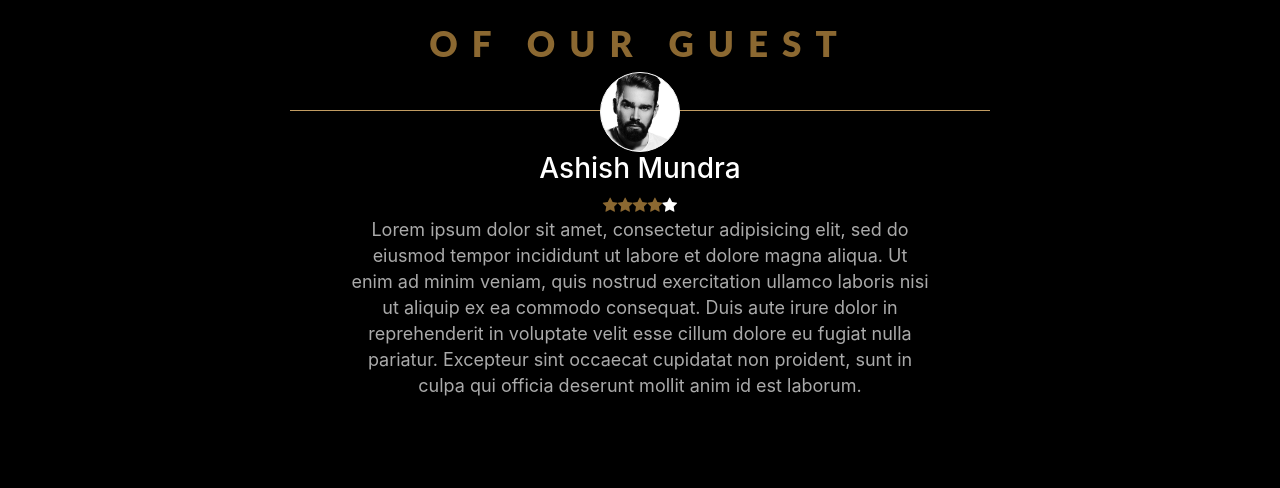
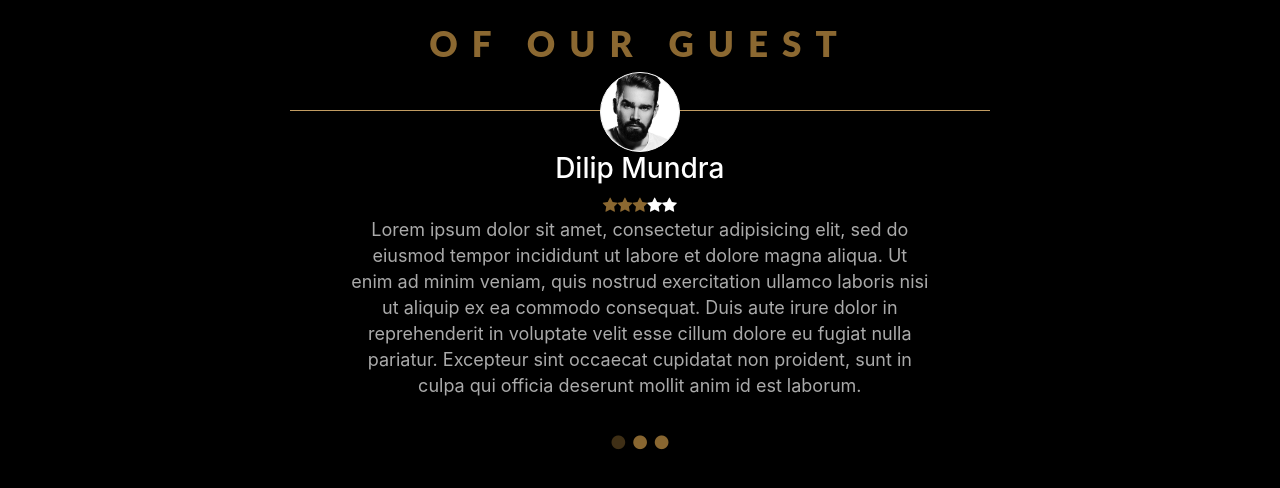
Before and after one commit to gauravprwl14/sipngossip, an Angular app: page / in a window 1280 px wide. Shown: the part 2614-3102 px from the top of the page. Built offline with nearby package versions, Linux system fonts and the light colour scheme.

Commit message:
added review component with sliding testimonial

```diff
--- a/src/app/app.module.ts
+++ b/src/app/app.module.ts
@@ -9,6 +9,7 @@ import { LoaderComponent } from './loader/loader.component';
 import { MenuComponent } from './menu/menu.component';
 import { GalleryComponent } from './gallery/gallery.component';
 import { ReviewComponent } from './review/review.component';
+import { TestimonialComponent } from './testimonial/testimonial.component';
 
 @NgModule({
   declarations: [
@@ -19,7 +20,8 @@ import { ReviewComponent } from './review/review.component';
     LoaderComponent,
     MenuComponent,
     GalleryComponent,
-    ReviewComponent
+    ReviewComponent,
+    TestimonialComponent
   ],
   imports: [
     BrowserModule
--- a/src/app/review/review.component.html
+++ b/src/app/review/review.component.html
@@ -15,38 +15,22 @@
             <i class="fa fa-star" aria-hidden="true"></i>
           </div> -->
           <div class="testimonials-slider text-center text-white">
-            <div class="swiper-wrapper" [ngClass]="{
+            <!-- <div class="swiper-wrapper" [ngClass]="{
               'testimonials-slide-one': 1===activeSliderIndex,
               'testimonials-slide-two': 2===activeSliderIndex,
               'testimonials-slide-three': 3===activeSliderIndex
-             }">
+             }"> -->
+            <div class="swiper-wrapper">
+
+              <!-- <app-testimonial *ngFor="let userObj of userReviewArray" [userImgPath]="userObj.userImgPath" [userRating]="userObj.userRating"
+                [userName]="userObj.userName" [userReview]="userObj.userReview">
+              </app-testimonial> -->
+
               <div class="swiper-slide">
                 <div class="testimonials-container shadow">
                   <img src="assets/images/reviews/user.png" alt="user avatar" />
                   <h3>
                     Ashish Mundra
-                  </h3>
-                  <span>
-                    <i class="fa fa-star text-color-theme" aria-hidden="true"></i>
-                    <i class="fa fa-star text-color-theme" aria-hidden="true"></i>
-                    <i class="fa fa-star text-color-theme" aria-hidden="true"></i>
-                    <i class="fa fa-star text-color-theme" aria-hidden="true"></i>
-                    <i class="fa fa-star" aria-hidden="true"></i>
-                  </span>
-                  <P class="review-by-user-body">
-                    Lorem ipsum dolor sit amet, consectetur adipisicing elit, sed do eiusmod tempor incididunt ut labore et dolore magna aliqua.
-                    Ut enim ad minim veniam, quis nostrud exercitation ullamco laboris nisi ut aliquip ex ea commodo consequat.
-                    Duis aute irure dolor in reprehenderit in voluptate velit esse cillum dolore eu fugiat nulla pariatur.
-                    Excepteur sint occaecat cupidatat non proident, sunt in culpa qui officia deserunt mollit anim id est
-                    laborum.
-                  </P>
-                </div>
-              </div>
-              <div class="swiper-slide">
-                <div class="testimonials-container shadow">
-                  <img src="assets/images/reviews/user.png" alt="user avatar" />
-                  <h3>
-                    Ashish Mundraaaa
                   </h3>
                   <span>
                     <i class="fa fa-star text-color-theme" aria-hidden="true"></i>
@@ -64,6 +48,64 @@
                   </P>
                 </div>
               </div>
+
+              <div class="swiper-slide">
+                <div class="testimonials-container shadow">
+                  <img src="assets/images/reviews/user.png" alt="user avatar" />
+                  <h3>
+                    Dilip Mundra
+                  </h3>
+                  <span>
+                    <i class="fa fa-star text-color-theme" aria-hidden="true"></i>
+                    <i class="fa fa-star text-color-theme" aria-hidden="true"></i>
+                    <i class="fa fa-star text-color-theme" aria-hidden="true"></i>
+                    <i class="fa fa-star " aria-hidden="true"></i>
+                    <i class="fa fa-star" aria-hidden="true"></i>
+                  </span>
+                  <P class="review-by-user-body">
+                    Lorem ipsum dolor sit amet, consectetur adipisicing elit, sed do eiusmod tempor incididunt ut labore et dolore magna aliqua.
+                    Ut enim ad minim veniam, quis nostrud exercitation ullamco laboris nisi ut aliquip ex ea commodo consequat.
+                    Duis aute irure dolor in reprehenderit in voluptate velit esse cillum dolore eu fugiat nulla pariatur.
+                    Excepteur sint occaecat cupidatat non proident, sunt in culpa qui officia deserunt mollit anim id est
+                    laborum.
+                  </P>
+                </div>
+              </div>
+
+              <div class="swiper-slide">
+                <div class="testimonials-container shadow">
+                  <img src="assets/images/reviews/user.png" alt="user avatar" />
+                  <h3>
+                    Sushant Mundra
+                  </h3>
+                  <span>
+                    <i class="fa fa-star text-color-theme" aria-hidden="true"></i>
+                    <i class="fa fa-star text-color-theme" aria-hidden="true"></i>
+                    <i class="fa fa-star text-color-theme" aria-hidden="true"></i>
+                    <i class="fa fa-star " aria-hidden="true"></i>
+                    <i class="fa fa-star" aria-hidden="true"></i>
+                  </span>
+                  <P class="review-by-user-body">
+                    Lorem ipsum dolor sit amet, consectetur adipisicing elit, sed do eiusmod tempor incididunt ut labore et dolore magna aliqua.
+                    Ut enim ad minim veniam, quis nostrud exercitation ullamco laboris nisi ut aliquip ex ea commodo consequat.
+                    Duis aute irure dolor in reprehenderit in voluptate velit esse cillum dolore eu fugiat nulla pariatur.
+                    Excepteur sint occaecat cupidatat non proident, sunt in culpa qui officia deserunt mollit anim id est
+                    laborum.
+                  </P>
+                </div>
+              </div>
+
+            </div>
+
+
+
+
+            <div>
+              <span class="slider-icon-container">
+                <i class="fa fa-circle active-slider" aria-hidden="true"></i>
+                <i class="fa fa-circle text-color-theme" aria-hidden="true"></i>
+                <i class="fa fa-circle text-color-theme" aria-hidden="true"></i>
+              </span>
             </div>
           </div>
         </div>
--- a/src/app/review/review.component.scss
+++ b/src/app/review/review.component.scss
@@ -61,17 +61,18 @@ section {
 
 .swiper-wrapper {
   position: relative;
-  width: 100%;
+  width: 300%;
   height: 100%;
   z-index: 1;
   display: flex;
   transition-property: transform;
   box-sizing: content-box;
+  animation: sliderEffect 14s infinite;
 }
 
 .swiper-slide {
   flex-shrink: 0;
-  width: 100%;
+  width: 33.33%;
   height: 100%;
   position: relative;
 }
@@ -83,16 +84,48 @@ section {
 }
 
 .testimonials-slide-three {
-  transform: translate3d(-2400px, 0px, 0px);
+  left: -200%;
   transition-duration: 0ms;
 }
 .testimonials-slide-two {
-  transform: translate3d(-1200px, 0px, 0px);
+  left: -100%;
   transition-duration: 0ms;
 }
 .testimonials-slide-one {
-  transform: translate3d(0px, 0px, 0px);
+  left: 0%;
   transition-duration: 0ms;
+}
+
+.active-slider {
+  color: darken($navbar-text-color, 40%);
+}
+.slider-icon-container {
+  cursor: pointer;
+  i {
+    padding: 4px;
+  }
+}
+
+@keyframes sliderEffect {
+  0%,
+  25% {
+    left: 0%;
+    transition: left 4s linear;
+  }
+  34%,
+  59% {
+    left: -100%;
+    transition: left 4s linear;
+  }
+  68%,
+  90% {
+    left: -200%;
+    transition: left 4s linear;
+  }
+  100% {
+    left: 0%;
+    transition: left 2s linear;
+  }
 }
 
 @media (min-width: 480px) and (max-width: 991px) {
--- a/src/app/review/review.component.ts
+++ b/src/app/review/review.component.ts
@@ -1,5 +1,4 @@
 import { Component, OnInit } from '@angular/core';
-
 @Component({
   selector: 'app-review',
   templateUrl: './review.component.html',
--- /dev/null
+++ b/src/app/testimonial/testimonial.component.html
@@ -0,0 +1,14 @@
+<div class="swiper-slide">
+  <div class="testimonials-container shadow">
+    <img src="userImgPath" alt="user avatar" />
+    <h3>
+      {{userName}}
+    </h3>
+    <span>
+      <i class="fa fa-star text-color-theme" *ngFor="let rating of userRatingArr" [ngClass]="{'text-color-theme': rating}" aria-hidden="true"></i>
+    </span>
+    <P class="review-by-user-body">
+      {{userReview}}
+    </P>
+  </div>
+</div>
--- /dev/null
+++ b/src/app/testimonial/testimonial.component.ts
@@ -0,0 +1,26 @@
+import { Component, OnInit, Input } from '@angular/core';
+
+@Component({
+  selector: 'app-testimonial',
+  templateUrl: './testimonial.component.html',
+  styleUrls: ['./testimonial.component.scss']
+})
+export class TestimonialComponent implements OnInit {
+
+  constructor() { }
+   @Input() userImgPath: string;
+   @Input() userRating: number;
+   @Input() userName: string;
+   @Input() userReview: string;
+   userRatingArr: Array<number>;
+  ngOnInit() {
+    this.userRatingArr = new Array(5);
+    this.userRatingArr.fill(0);
+    let tempUserRating = this.userRating;
+    let counter = 0;
+    while (tempUserRating -= 1 ) {
+      this.userRatingArr[counter += 1] = 1;
+    }
+  }
+
+}
```
Also changed, not shown: src/app/testimonial/testimonial.component.scss (added), 1 other file (tests, documents, lock files or other folders).
